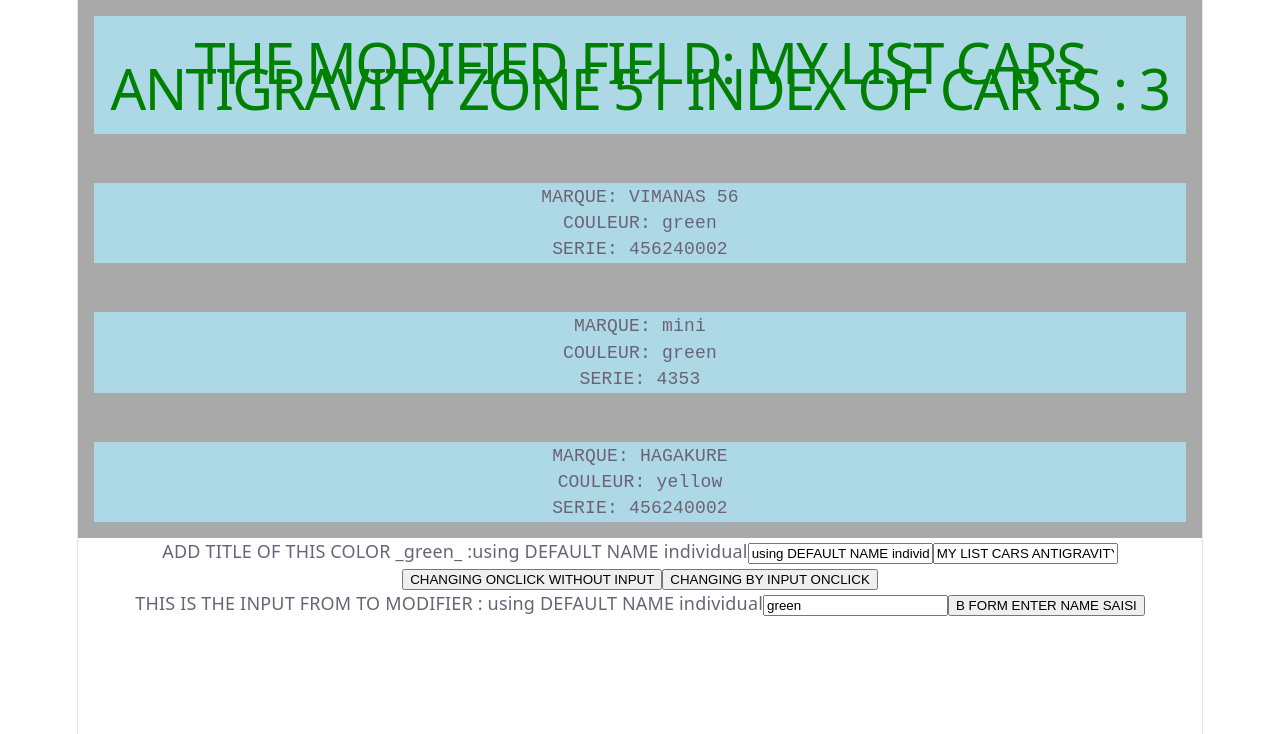
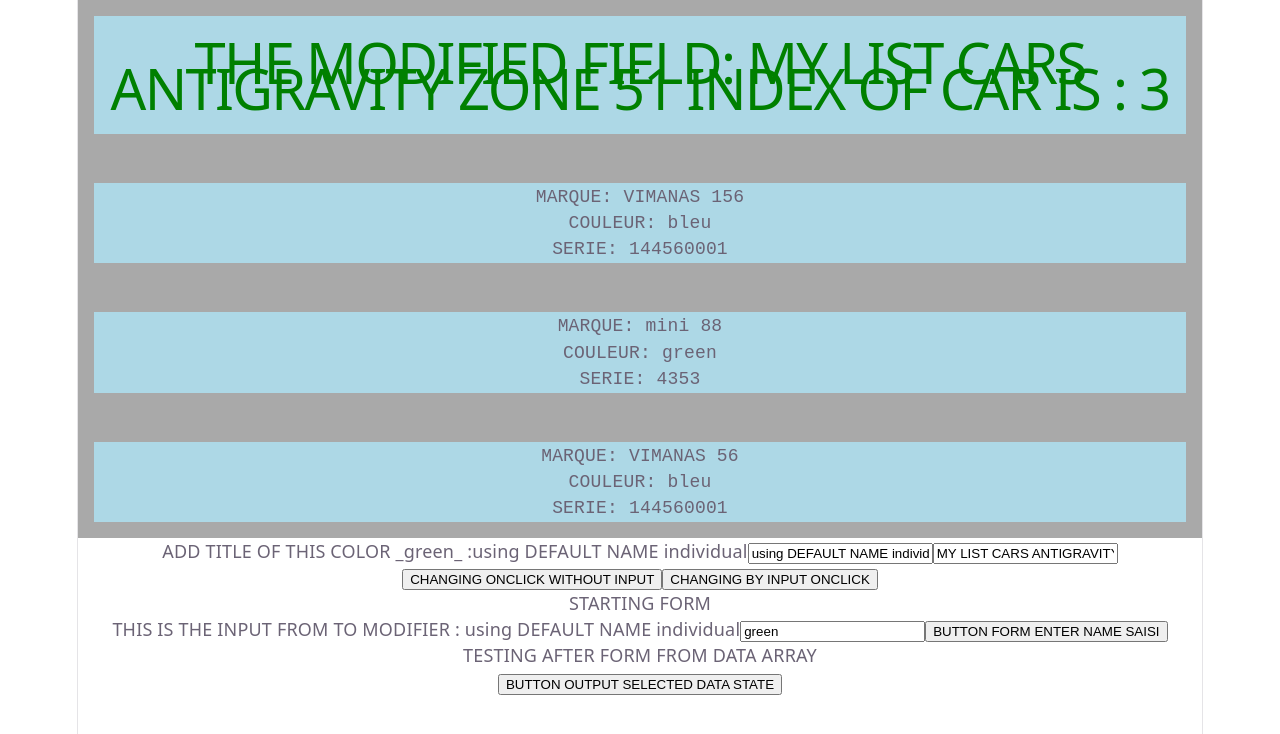
Before and after one commit to daversa-nicolas/pw4-vite, a React (Vite) app: page / in a window 1280 px wide. Shown: the top 734 px of the page. Built offline with nearby package versions, Linux system fonts and the light colour scheme.

Commit message:
preparing-data-state-in-array-of-objet-for-iteration-output-dom

```diff
--- a/src/App.tsx
+++ b/src/App.tsx
@@ -1,17 +1,16 @@
 import {Component} from 'react';
 import * as React from "react";
 
-import Mycars, {type titleProps} from './components/Mycars';
+import Mycars from './components/Mycars';
+import type {titleProps, ArrayCars} from './components/Mycars';
 
 import './App.css'
-
-
-const parentElement = "parentApp"
 
 type AppProps = Record<string, never>;
 
 interface AppState {
-    myCar1: titleProps;
+    myTitle: titleProps;
+    myCarArray: ArrayCars;
     name: string;
 }
 
@@ -26,11 +25,26 @@ class App extends Component <AppProps, AppState> {
         // est strictement interdite dans le constructor().
         this.state =   {
 
-            myCar1: {
+            myTitle: {
                 title: "MY LIST CARS ANTIGRAVITY ZONE 51",
                 color: "green",
                 indexOfCars: 3
             },
+
+            myCarArray : [
+                // FIRST ELEMENT OF ARRAY CAR <CarsInter>
+                {
+                    marque: "DEFINED IN APP VIMANAS 156",
+                    couleur: "BROWN",
+                    serie: 1445541
+                },
+                {
+                    marque: "DEFINED SECOND ELEMENT VIMANAS 156",
+                    couleur: "YELLOW",
+                    serie: 5485
+                }
+                ]
+                ,
 
             name: "using DEFAULT NAME individual"
 
@@ -69,10 +83,10 @@ class App extends Component <AppProps, AppState> {
             console.log(e.currentTarget.value);
             this.setState({
 
-                myCar1: {
+                myTitle: {
                     title: "USING INCREASINT BUTTOM",
                     color: "red",
-                    indexOfCars: this.state.myCar1.indexOfCars+1
+                    indexOfCars: this.state.myTitle.indexOfCars+1
                 }
 
             })
@@ -87,10 +101,10 @@ class App extends Component <AppProps, AppState> {
 
             this.setState({
 
-                myCar1: {
+                myTitle: {
                     title: "USED CHANGE REACT",
                     color: "red",
-                    indexOfCars: this.state.myCar1.indexOfCars+1
+                    indexOfCars: this.state.myTitle.indexOfCars+1
                 },
 
                 name: e.currentTarget.value
@@ -106,10 +120,10 @@ class App extends Component <AppProps, AppState> {
             console.log(e.currentTarget.value);
 
             this.setState({
-                    myCar1: {
+                    myTitle: {
                         title: e.currentTarget.value,
                         color: "red",
-                        indexOfCars: this.state.myCar1.indexOfCars + 1
+                        indexOfCars: this.state.myTitle.indexOfCars + 1
                     }
                 }
             )
@@ -129,19 +143,30 @@ class App extends Component <AppProps, AppState> {
     handleSubmitForm(e: React.FormEvent<HTMLFormElement>) {
         e.preventDefault();
         alert("THE NAME INPUT IN FORM IS_:_"+this.state.name);
-        console.log(this.state.myCar1.color);
+        console.log(this.state.myTitle.color);
         console.log(this.state.name);
     }
 
+    outputInterfaceArrayTs=
+        ()=>    {
+            console.log(this.state.myTitle.color);
+            console.log("Called method outputInterfaceArrayTs OK");
+            console.log(this.state.myCarArray[1].serie);
+            console.log(this.state.myCarArray[0].marque);
+
+        }
+
+
     render(){
-        const {title, color} = this.state.myCar1;
+        const {title, color} = this.state.myTitle;
         const {name} = this.state;
+        //const {car} = this.state;
         return (
-            <div className={parentElement}>
+            <div>
 
                 <Mycars title = {title}
                         color= {color}
-                        indexOfCars={this.state.myCar1.indexOfCars}/>
+                        indexOfCars={this.state.myTitle.indexOfCars}/>
 
                 <div>
 
@@ -163,7 +188,7 @@ class App extends Component <AppProps, AppState> {
 
                     <input type="text"
                            id="dataInputByParam"
-                           value={this.state.myCar1.title}
+                           value={this.state.myTitle.title}
 
                            onChange = { this.onClickIncByParamTs }
                            readOnly={false}
@@ -178,22 +203,28 @@ class App extends Component <AppProps, AppState> {
                             value="click">
                         CHANGING BY INPUT ONCLICK
                     </button>
-
+                    <div>STARTING FORM</div>
                     <form onSubmit={this.handleSubmitForm} >
 
                         <label>THIS IS THE INPUT FROM TO MODIFIER : {name}</label>
 
                         <input type="text"
-                               defaultValue={this.state.myCar1.color}
+                               defaultValue={this.state.myTitle.color}
                                onChange={this.handleChangeStates}
                         />
 
                         <button type="submit" value="buttom">
-                            B FORM ENTER NAME SAISI
+                            BUTTON FORM ENTER NAME SAISI
                         </button>
 
 
+
                     </form>
+                    <div>TESTING AFTER FORM FROM DATA ARRAY</div>
+                    <button type="button" onClick={this.outputInterfaceArrayTs} value="click">
+                        BUTTON OUTPUT SELECTED DATA STATE
+                    </button>
+
 
                 </div>
 
--- a/src/components/Mycars.tsx
+++ b/src/components/Mycars.tsx
@@ -1,5 +1,5 @@
 import { Component } from 'react';
-import Cars, {type Car} from './Cars';
+import Cars, {type CarsInter} from './Cars';
 import './Mycars.scss'
 import Wrapper from "./Wrapper";
 
@@ -11,10 +11,12 @@ export interface titleProps {
     indexOfCars: number;
 }
 
-interface MycarsState {
-    car1: Car;
-    car2: Car;
-    car3: Car;
+export type ArrayCars = CarsInter[];
+
+// CREATING car OF INTERFACE
+export interface MycarsState {
+    car: ArrayCars;
+    // car1: ArrayCars;
 }
 
 // DEFINE STATES TO PASSING IN
@@ -22,6 +24,8 @@ interface MycarsState {
 // COMPONENT CARS
 
 const elementMycar = "parentMycars";
+
+
 
 class Mycars extends Component <titleProps, MycarsState> {
 
@@ -40,12 +44,34 @@ class Mycars extends Component <titleProps, MycarsState> {
 
             // this STATE DEFINITED IN
             // SAME CHILDREN CLASS COMPONENT
-            car1:  {
+
+            // DEFINE ELEMENTS OF ARRAY INTERFACE CAR
+            car : [
+                // FIRST ELEMENT OF ARRAY CAR <CarsInter>
+                {
+                    marque: "VIMANAS 156",
+                    couleur: "bleu",
+                    serie: 144560001
+                },
+                {
+                    marque: "mini 88",
+                    couleur: "green",
+                    serie: 4353
+                },
+                {
+                    marque: "VIMANAS 56",
+                    couleur: "bleu",
+                    serie: 144560001
+                }
+            ]
+/*
+            // DEFINE ELEMENT AN OBJET OF INTERFACE
+            car1= {
                 marque: "VIMANAS 56",
                 couleur: "bleu",
                 serie: 144560001
             },
-            car2:  {
+            car2 =  {
                 marque: "mini",
                 couleur: "green",
                 serie: 4353
@@ -55,6 +81,7 @@ class Mycars extends Component <titleProps, MycarsState> {
                 couleur: "yellow",
                 serie: 456240002
             }
+*/
         }
 
     }
@@ -64,7 +91,7 @@ class Mycars extends Component <titleProps, MycarsState> {
 
         // NOTE COLOR IS AN OBJET
         const {title, color, indexOfCars} = this.props;
-        const {car1, car2, car3} = this.state;
+        const {car} = this.state;
         // const { marque, couleur, serie } = this.state.car2;
         // const { marque, couleur, serie } = this.state.car3;
 
@@ -76,24 +103,24 @@ class Mycars extends Component <titleProps, MycarsState> {
                     <Wrapper>
                         <h1 style={{color}}>THE MODIFIED FIELD: {title} INDEX OF CAR IS : {indexOfCars}</h1>
                     </Wrapper>
-
-                </div>
-                <div>
-                    <Cars marque={car1.marque}
-                          couleur={car2.couleur}
-                          serie={car3.serie}/>
-
-                </div>
-                <div>
-                    <Cars marque={car2.marque}
-                          couleur={car2.couleur}
-                          serie={car2.serie}/>
                 </div>
 
                 <div>
-                    <Cars marque={car3.marque}
-                          couleur={car3.couleur}
-                          serie={car3.serie}/>
+                    <Cars marque={car[0].marque}
+                          couleur={car[0].couleur}
+                          serie={car[0].serie}/>
+                </div>
+
+                <div>
+                    <Cars marque={car[1].marque}
+                          couleur={car[1].couleur}
+                          serie={car[1].serie}/>
+                </div>
+
+                <div>
+                    <Cars marque={car[2].marque}
+                          couleur={car[2].couleur}
+                          serie={car[2].serie}/>
                 </div>
 
             </div>
```
Also changed, not shown: src/components/Cars.tsx (+11 -2 lines).
